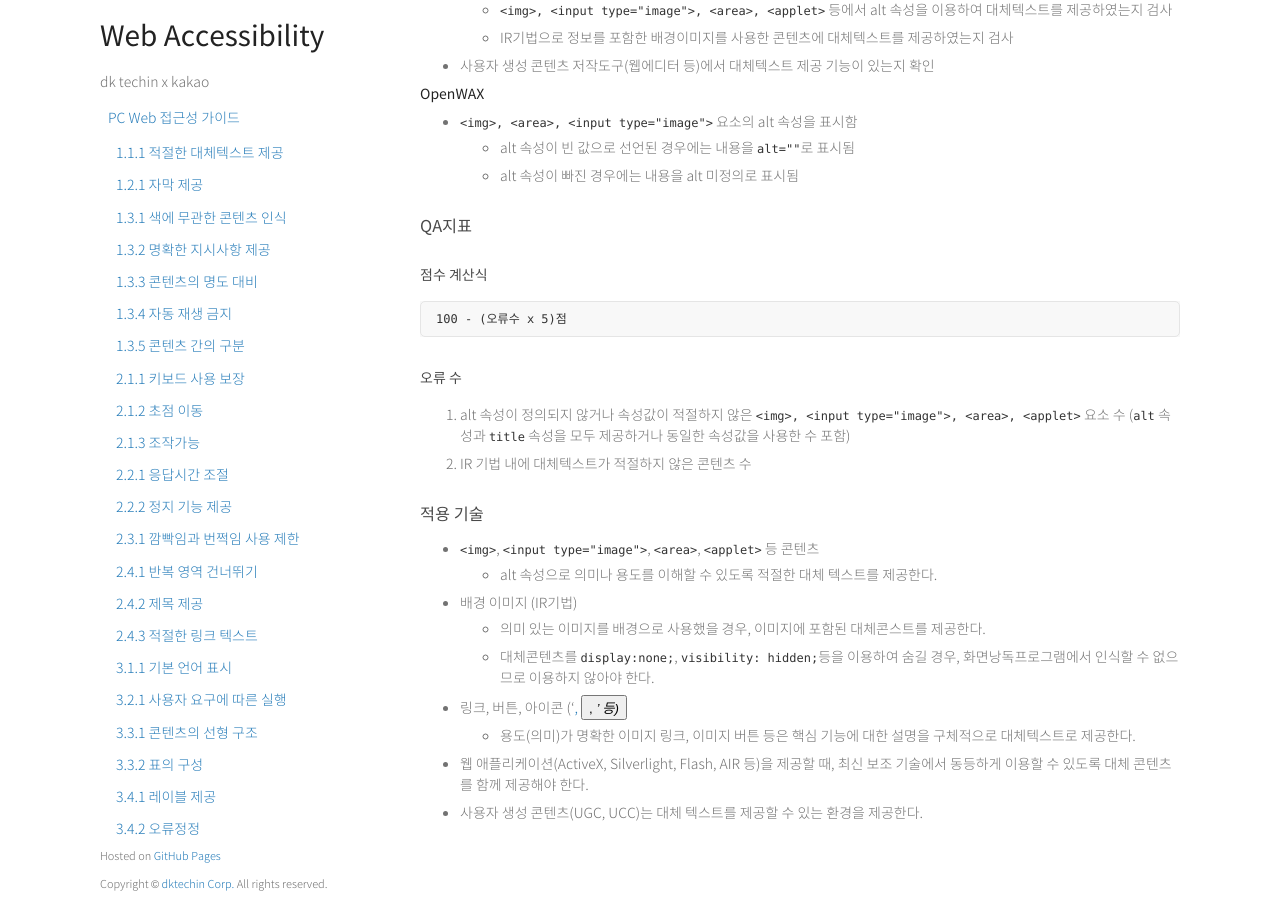
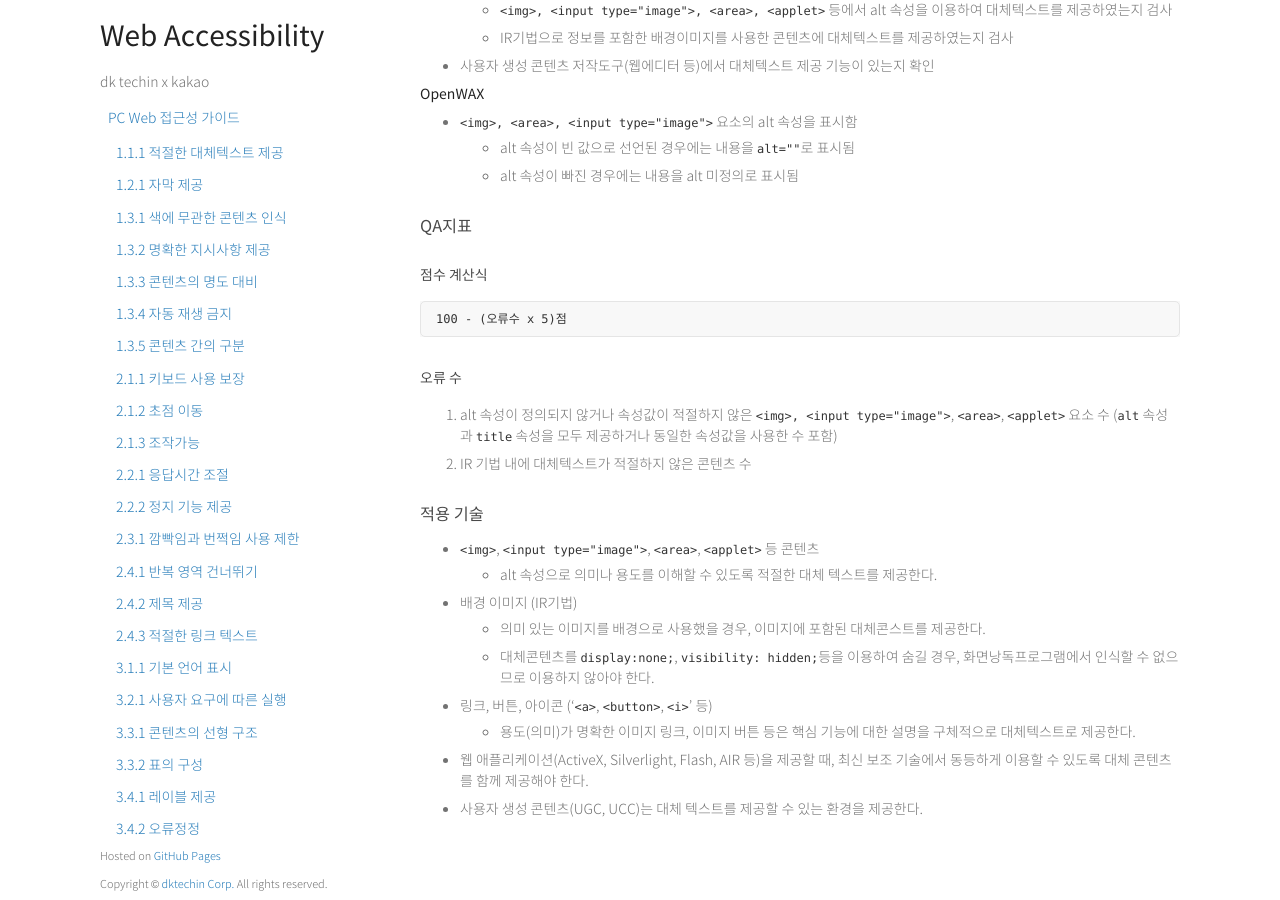
Before and after one commit to daum-a11y/web-a11y-guide, a Jekyll site: the page built from pc/1.1.1.md, in a window 1280 px wide and 900 px high, scrolled down 848 px. Built offline with Jekyll 4.4.1, drawn with Linux system fonts in a browser that asks for light colours.

Commit message:
오탈자 수정

````diff
--- a/pc/1.1.1.md
+++ b/pc/1.1.1.md
@@ -47,7 +47,7 @@ title: 검사항목 1.1.1 적절한 대체 텍스트 제공
 ```
 
 #### 오류 수
-1. alt 속성이 정의되지 않거나 속성값이 적절하지 않은 `<img>, <input type="image">, <area>, <applet>` 요소 수 (`alt` 속성과 `title` 속성을 모두 제공하거나 동일한 속성값을 사용한 수 포함)
+1. alt 속성이 정의되지 않거나 속성값이 적절하지 않은 `<img>, <input type="image">`, `<area>`, `<applet>` 요소 수 (`alt` 속성과 `title` 속성을 모두 제공하거나 동일한 속성값을 사용한 수 포함)
 2. IR 기법 내에 대체텍스트가 적절하지 않은 콘텐츠 수
 
 ### 적용 기술
@@ -56,7 +56,7 @@ title: 검사항목 1.1.1 적절한 대체 텍스트 제공
 * 배경 이미지 (IR기법)
   * 의미 있는 이미지를 배경으로 사용했을 경우, 이미지에 포함된 대체콘스트를 제공한다.
   * 대체콘텐츠를 `display:none;`, `visibility: hidden;`등을 이용하여 숨길 경우, 화면낭독프로그램에서 인식할 수 없으므로 이용하지 않아야 한다.
-* 링크, 버튼, 아이콘 ('<a>, <button>, <i>' 등)
+* 링크, 버튼, 아이콘 ('`<a>`, `<button>`, `<i>`' 등)
   * 용도(의미)가 명확한 이미지 링크, 이미지 버튼 등은 핵심 기능에 대한 설명을 구체적으로 대체텍스트로 제공한다.
 * 웹 애플리케이션(ActiveX, Silverlight, Flash, AIR 등)을 제공할 때, 최신 보조 기술에서 동등하게 이용할 수 있도록 대체 콘텐츠를 함께 제공해야 한다.
 * 사용자 생성 콘텐츠(UGC, UCC)는 대체 텍스트를 제공할 수 있는 환경을 제공한다.
````
Also changed, not shown: pc/1.3.3.md (+2 -3 lines).
